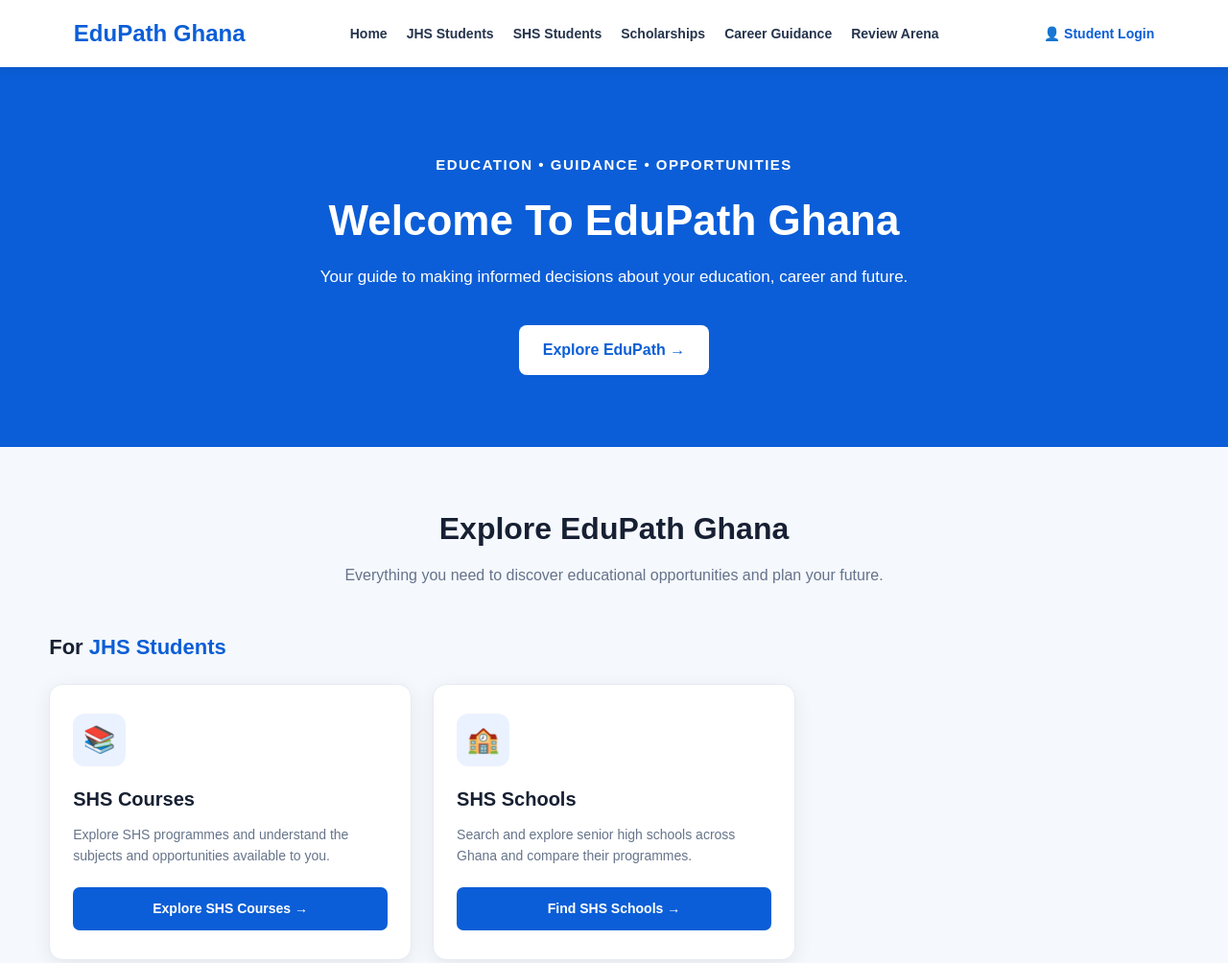
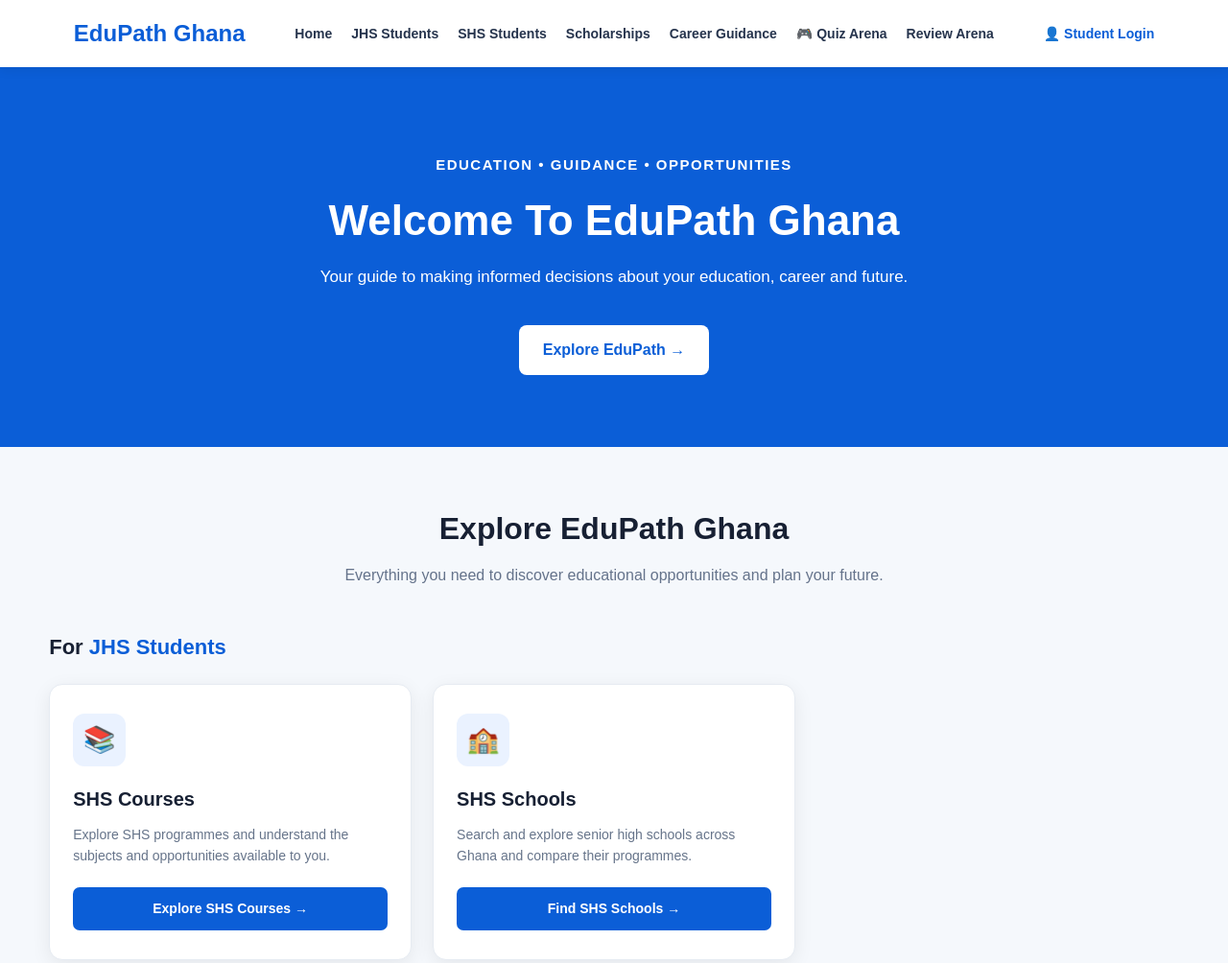
Before and after one commit to ProFD123/EduPath-Ghana, a plain HTML site: page index.html in a window 1280 px wide. Shown: the top 1004 px of the page at 96% size. Drawn offline with Linux system fonts and the light colour scheme.

Commit message:
Add link to Quiz Arena in index.html

```diff
--- a/index.html
+++ b/index.html
@@ -547,6 +547,9 @@
 
             <a href="career-guidance.html">
                 Career Guidance
+            </a>
+            <a href="quiz.html">
+                🎮 Quiz Arena
             </a>
 
             <a href="review-arena.html">
```
